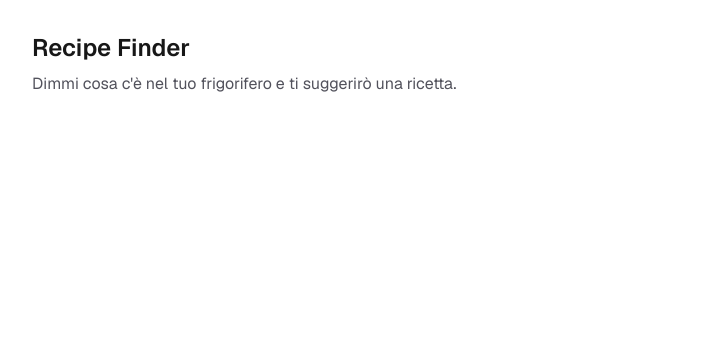
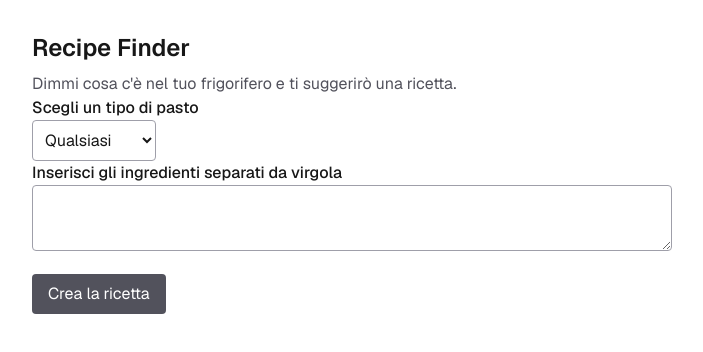
Before and after one commit to fcimatti87/recipe-finder, a Next.js app: page / in a window 1280 px wide. Shown: the top 352 px of the page, without its empty margins (288-991 px from the left). Built offline with nearby package versions, Linux system fonts and the light colour scheme.

Commit message:
feat: add recipe form UI

```diff
--- /dev/null
+++ b/app/lib/actions.ts
@@ -0,0 +1,23 @@
+// Server Actions
+'use server';
+
+export type State = {
+  errors?: {};
+  message?: string | null;
+};
+
+// prevState contains the state passed from the useActionState hook. You won't be using it in the action in this example, but it's a required prop.
+export async function createRecipe(prevState: State, formData: FormData) {
+  try {
+    return {
+      errors: '',
+      message: '',
+    };
+
+  } catch(error){
+    console.error(error);
+    return {
+      message: ''
+    };
+  }
+}
--- /dev/null
+++ b/app/lib/labels.ts
@@ -0,0 +1,14 @@
+import {
+    MealType
+ } from '@/app/lib/schemas';
+
+// Tabella di corrispondenza per le etichette
+export const MEAL_TYPE_LABELS: Record<MealType, string> = {
+  antipasto: 'Antipasto',
+  primo: 'Primo',
+  secondo: 'Secondo',
+  piatto_unico: 'Piatto unico',
+  contorno: 'Contorno',
+  dolce: 'Dolce',
+
+};
--- a/app/lib/schema.ts
+++ b/app/lib/schemas.ts
@@ -1,7 +1,7 @@
 // library to check the data at runtime
 import { z } from 'zod';
 
-export const MealTypeSchema = z.enum(['antipasto', 'primo', 'secondo', 'contorno', 'piatto unico', 'dolce']);
+export const MealTypeSchema = z.enum(['antipasto', 'primo', 'secondo', 'contorno', 'piatto_unico', 'dolce']);
 
 // define a schema to validate what the user submits through the form.
 export const RecipeRequestSchema = z.object({
--- a/app/page.tsx
+++ b/app/page.tsx
@@ -1,6 +1,8 @@
 // app/page.tsx — Server Component
 // - titolo
 // - il form (componente client a parte)
+
+import RecipeForm from '@/app/ui/forms';
 
 export default function Home() {
   return (
@@ -11,6 +13,7 @@ export default function Home() {
       <p className="text-zinc-600 mt-2">
         Dimmi cosa c'è nel tuo frigorifero e ti suggerirò una ricetta.
       </p>
+      <RecipeForm/>
     </main>
   );
 }
--- /dev/null
+++ b/app/ui/forms.tsx
@@ -0,0 +1,82 @@
+// useActionState è un hook, e gli hook funzionano solo nei Client Components
+'use client';
+
+import { useActionState } from 'react';
+import {
+    State,
+    createRecipe
+} from '@/app/lib/actions';
+import {
+    MealTypeSchema
+} from '@/app/lib/schemas';
+import { MEAL_TYPE_LABELS } from '@/app/lib/labels';
+
+export default function RecipeForm() {
+
+  // : State è l'annotazione di tipo che dice a TypeScript che l'oggetto deve avere la forma del tipo State" (definito in actions.ts, con errors? e message?)
+  const initialState: State = { message: null, errors: {} };
+  const [state, formAction] = useActionState(createRecipe, initialState);
+
+  return (
+    <form
+      action={formAction}
+      className='flex flex-col gap-4'>
+      <div>
+        {/* Meal type */}
+        <div>
+          <label
+            htmlFor="mealType"
+            className='block font-medium'>
+            Scegli un tipo di pasto
+          </label>
+          <div>
+            <select
+              id="mealType"
+              name="mealType"
+              defaultValue="qualsiasi"
+              className='rounded border border-zinc-400 p-2'
+            >
+              <option value="qualsiasi">Qualsiasi</option>
+              {MealTypeSchema.options.map((mt) => (
+                <option key={mt} value={mt}>
+                  {MEAL_TYPE_LABELS[mt]}
+                </option>
+              ))}
+            </select>
+          </div>
+        </div>
+
+        {/* Ingredients */}
+        <div>
+          <label
+            htmlFor="ingredients"
+            className='block font-medium'>
+            Inserisci gli ingredienti separati da virgola
+          </label>
+          <div>
+            <textarea
+                id="ingredients"
+                name="ingredients"
+                aria-describedby='missing-ingredients-error'
+                className='w-full rounded border border-zinc-400 p-2'/>
+          </div>
+        </div>
+
+        <div id="missing-ingredients-error" aria-live="polite">
+          { state.message && (
+            <p className="text-red-700">
+              {state.message}
+            </p>
+          )}
+        </div>
+
+      </div>
+      <div>
+        <button
+          type="submit"
+          className='rounded bg-zinc-600 px-4 py-2 text-white disabled:opacity-50'>
+          Crea la ricetta</button>
+      </div>
+    </form>
+  );
+}
```
